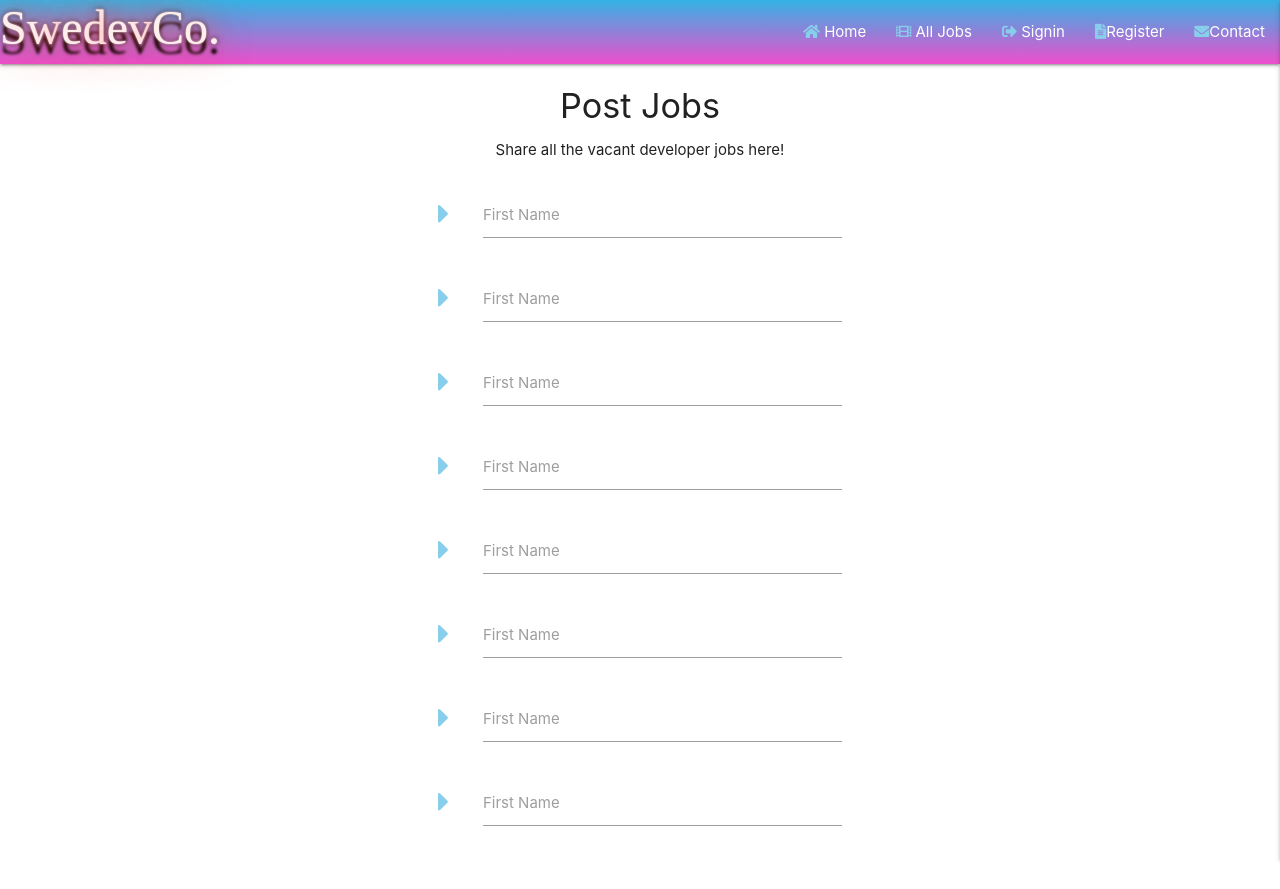
After one commit to Sojasmine/swedevco, a Flask app: page /post_jobs in a window 1280 px wide. The commit adds this page. Run offline with Flask 2, Linux system fonts and the light colour scheme; some libraries are stand-ins or nearby versions; some web fonts are replaced.

Commit message:
Create post_jobs

```diff
--- a/run.py
+++ b/run.py
@@ -104,6 +104,11 @@ def signout():
     return redirect(url_for("signin"))
 
 
+@app.route("/post_jobs")
+def post_jobs():
+    return render_template("post_jobs.html")
+
+
 @app.route("/contact")
 def contact():
     return render_template("contact.html")
--- a/templates/base.html
+++ b/templates/base.html
@@ -35,8 +35,8 @@
                 {% if session.user %}
                     <li><a href="{{ url_for('profile', username=session['user']) }}"><i class="tiny fa fa-user-circle"
                                 aria-hidden="true"></i> Profile</a></li>
-                    <li><a href="sass.html"><i class="tiny fa fa-upload" aria-hidden="true"></i> Post Jobs</a></li>
-                    <li><a href="sass.html"> <i class="tiny fa fa-list-alt" aria-hidden="true"></i>Categories</a></li>
+                    <li><a href="{{ url_for('post_jobs') }}"><i class="tiny fa fa-upload" aria-hidden="true"></i> Post Jobs</a></li>
+                    <li><a href="#"> <i class="tiny fa fa-list-alt" aria-hidden="true"></i>Categories</a></li>
                     <li><a href="{{ url_for('signout') }}"><i class="tiny fa fa-sign-in-alt" aria-hidden="true"></i>
                             Signout</a></li>
                 {% else %}
@@ -60,8 +60,8 @@
             {% if session.user %}
             <li><a href="{{ url_for('profile', username=session['user']) }}"><i class="tiny fa fa-user-circle"
                         aria-hidden="true"></i> Profile</a></li>
-            <li><a href="sass.html"><i class="tiny fa fa-upload" aria-hidden="true"></i> Post Jobs</a></li>
-            <li><a href="sass.html"> <i class="tiny fa fa-list-alt" aria-hidden="true"></i>Categories</a></li>
+            <li><a href="{{ url_for('post_jobs') }}"><i class="tiny fa fa-upload" aria-hidden="true"></i> Post Jobs</a></li>
+            <li><a href="#"> <i class="tiny fa fa-list-alt" aria-hidden="true"></i>Categories</a></li>
             <li><a href="{{ url_for('signout') }}"><i class="tiny fa fa-sign-in-alt" aria-hidden="true"></i> Signout</a>
             </li>
             {% else %}
--- a/templates/jobs.html
+++ b/templates/jobs.html
@@ -7,7 +7,7 @@
     <div class="card-panel">
         <h3 class="center-align">
             <strong>{{ jobs.company }}</strong></h3>
-        <p class="center-align">{{ jobs. job_title }}</p>
+        <p class="center-align"><strong>{{ jobs. job_title }}</strong></p>
         <p class="center-align">{{ jobs.salary }}</p>
         <p class="center-align">{{ jobs.category_name }}</p>
         <p class="center-align">{{ jobs.location }}</p>
--- /dev/null
+++ b/templates/post_jobs.html
@@ -0,0 +1,65 @@
+{% extends "base.html" %}
+{% block content %}
+
+<!-- Headings on the registration page and paragraph -->
+<h4 class="center-align">Post Jobs</h4>
+<p class="center-align">Share all the vacant developer jobs here!</p>
+<!--form for posting jobs-->
+
+<div class="row">
+    <form class="col s12 m4 offset-m4" method="POST" action="">
+        <div class="row">
+            <div class="input-field col s12">
+                <i class="tiny fas fa-caret-right prefix"></i>
+                <input id ="icon_prefix2" type="text" class="validate">
+                <label for="icon_prefix2">First Name</label>
+            </div>
+            <!---->
+            <div class="input-field col s12">
+                <i class="tiny fas fa-caret-right prefix"></i>
+                <input id ="icon_prefix2" type="text" class="validate">
+                <label for="icon_prefix2">First Name</label>
+            </div>
+            <!---->
+            <div class="input-field col s12">
+                <i class="tiny fas fa-caret-right prefix"></i>
+                <input id ="icon_prefix2" type="text" class="validate">
+                <label for="icon_prefix2">First Name</label>
+            </div>
+            <!---->
+            <div class="input-field col s12">
+                <i class="tiny fas fa-caret-right prefix"></i>
+                <input id ="icon_prefix2" type="text" class="validate">
+                <label for="icon_prefix2">First Name</label>
+            </div>
+            <!---->
+            <div class="input-field col s12">
+                <i class="tiny fas fa-caret-right prefix"></i>
+                <input id ="icon_prefix2" type="text" class="validate">
+                <label for="icon_prefix2">First Name</label>
+            </div>
+            <!---->
+            <div class="input-field col s12">
+                <i class="tiny fas fa-caret-right prefix"></i>
+                <input id ="icon_prefix2" type="text" class="validate">
+                <label for="icon_prefix2">First Name</label>
+            </div>
+            <!---->
+            <div class="input-field col s12">
+                <i class="tiny fas fa-caret-right prefix"></i>
+                <input id ="icon_prefix2" type="text" class="validate">
+                <label for="icon_prefix2">First Name</label>
+            </div>
+            <!---->
+            <div class="input-field col s12">
+                <i class="tiny fas fa-caret-right prefix"></i>
+                <input id ="icon_prefix2" type="text" class="validate">
+                <label for="icon_prefix2">First Name</label>
+            </div>
+
+        </div>
+    </form>
+</div>
+
+
+{% endblock %}
```
Also changed, not shown: static/js/script.js (line endings or trailing spaces).
